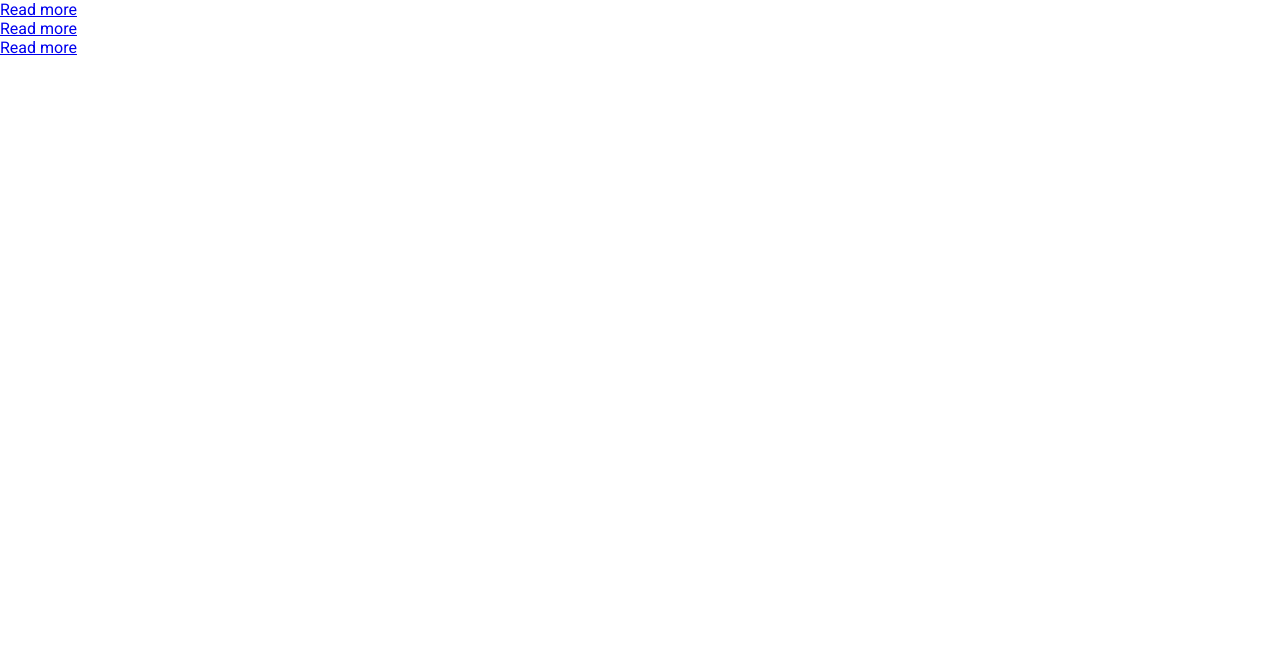
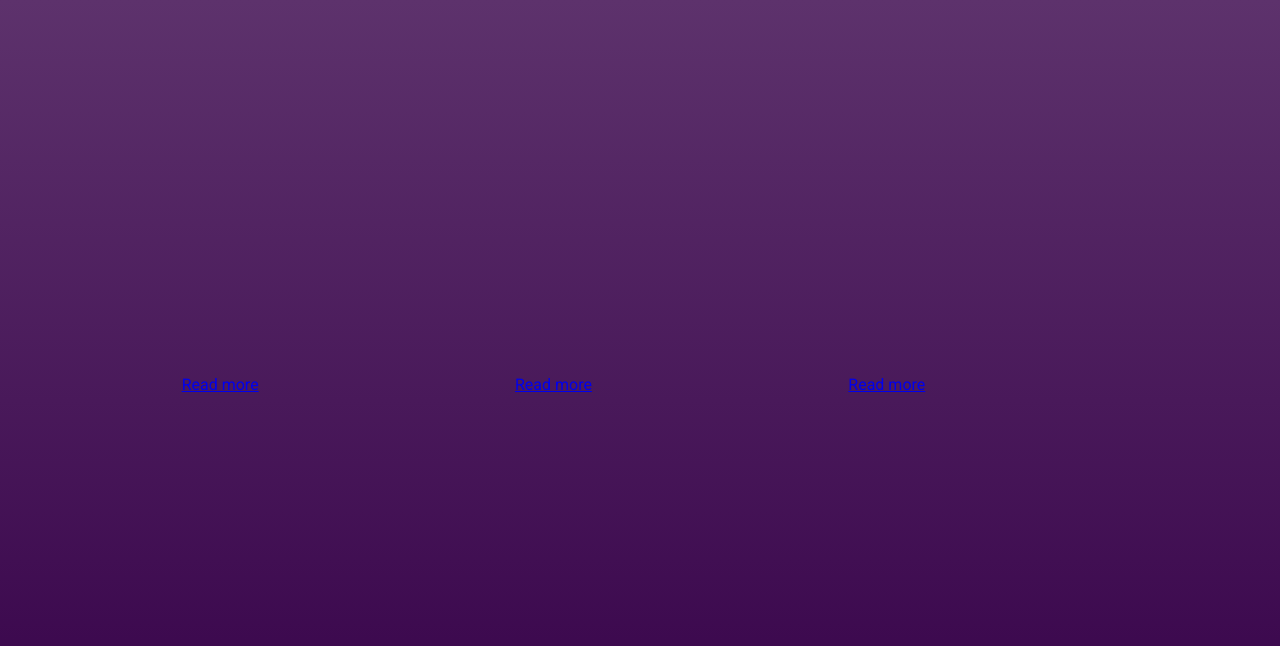
Before and after one commit to logusivam/Glassmorphism-Button-Hover-UI, a plain HTML site: page index.html in a window 1280 px wide. Drawn offline with Linux system fonts and the light colour scheme.

Commit message:
Aug 9, 2024, 4:05 PM

```diff
--- a/style.css
+++ b/style.css
@@ -11,4 +11,38 @@
 body
 {
     position: relative;
+    display: flex;
+    justify-content: center;
+    align-items: center;
+    min-height: 100vh;
+    background: linear-gradient(to bottom, #5d326c, #350048); /* fiolet */
 }
+
+.container
+{
+    width: 1000px;
+    display: flex;
+    flex-wrap: wrap;
+    justify-content: space-around;
+}
+
+/* bbuttons */
+.container .btn
+{
+    position: relative;
+    top: 0;
+    left: 0;
+    width: 250px;
+    height: 50px;
+    margin: 0;
+    display: flex;
+    justify-content: center;
+    align-items: center;
+}
+
+.container .btn a
+{
+    position: absolute;
+    top: 0;
+    left: 0;
+}
```
